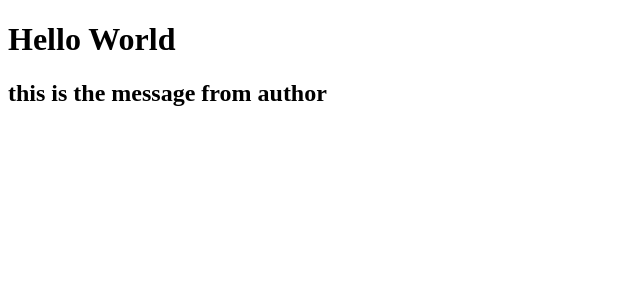
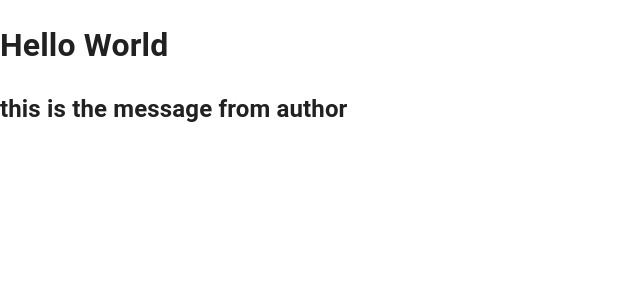
Before and after one commit to jondanny/validate-admin-frontend, a React (Create React App) app: page / in a window 1280 px wide. Shown: the top 300 px of the page, without its empty margins (0-640 px from the left). Built offline with nearby package versions, Linux system fonts and the light colour scheme.

Commit message:
added the mui with folder structure

```diff
--- a/package.json
+++ b/package.json
@@ -3,6 +3,10 @@
   "version": "0.1.0",
   "private": true,
   "dependencies": {
+    "@emotion/react": "^11.10.4",
+    "@emotion/styled": "^11.10.4",
+    "@mui/material": "^5.10.8",
+    "@mui/styled-engine-sc": "^5.10.6",
     "@testing-library/jest-dom": "^5.16.5",
     "@testing-library/react": "^13.4.0",
     "@testing-library/user-event": "^13.5.0",
@@ -16,6 +20,7 @@
     "react-dom": "^18.2.0",
     "react-router-dom": "^6.4.2",
     "react-scripts": "5.0.1",
+    "styled-components": "^5.3.6",
     "typescript": "^4.8.4",
     "web-vitals": "^2.1.4"
   },
--- a/src/App.tsx
+++ b/src/App.tsx
@@ -1,23 +1,13 @@
 import React from 'react';
-import { BrowserRouter, Routes, Route, Navigate } from 'react-router-dom';
-import { protectedRoutes } from './routes/routes'
+import { BrowserRouter } from 'react-router-dom';
+import AuthRoute from './utils/AuthRoutes';
+import AppRoute from './utils/AppRoutes';
 
 function App() {
   return (
     <BrowserRouter>
-      <Routes>
-        {
-          protectedRoutes.map(({path, element: Component}: any, index) => {
-            return (
-              <Route path={path} element={<Component />} key={index}/>
-            )
-          })
-        }
-        <Route
-          path="*"
-          element={<Navigate to="/hello-world" replace />}
-        />
-      </Routes>
+        <AuthRoute />
+        <AppRoute />
     </BrowserRouter>
   );
 }
--- a/src/Index.tsx
+++ b/src/Index.tsx
@@ -2,13 +2,19 @@ import React from 'react';
 import ReactDOM from 'react-dom/client';
 import App from './App';
 import reportWebVitals from './reportWebVitals';
+import { ThemeProvider } from '@mui/material/styles';
+import CssBaseline from '@mui/material/CssBaseline';
+import theme from './utils/theme/material-ui-theme'
 
 const root = ReactDOM.createRoot(
   document.getElementById('root') as HTMLElement
 );
 root.render(
   <React.StrictMode>
-    <App />
+    <ThemeProvider theme={theme}>
+      <CssBaseline />
+      <App />
+    </ThemeProvider>
   </React.StrictMode>
 );
 
--- /dev/null
+++ b/src/Pages/auth/Login.tsx
@@ -0,0 +1,11 @@
+import React, { FC } from 'react';
+
+
+const Login: FC = () => {
+  return (
+    <h2>Login Component</h2>
+  )
+}
+
+
+export default Login;
--- /dev/null
+++ b/src/Pages/auth/SignUp.tsx
@@ -0,0 +1,11 @@
+import React, { FC } from 'react';
+
+
+const SignUp: FC = () => {
+  return (
+    <h2>SignUp Component</h2>
+  )
+}
+
+
+export default SignUp;
--- a/src/routes/routes.tsx
+++ b/src/routes/routes.tsx
@@ -1,7 +1,8 @@
 import HelloWorld from '../Pages/HelloWorld/hello-world.page'
+import Login from '../Pages/auth/Login';
+import SignUp from '../Pages/auth/SignUp';
 
 export const protectedRoutes = [
-
   {
     path: "/hello-world",
     element: HelloWorld
@@ -10,9 +11,15 @@ export const protectedRoutes = [
     path: "/",
     element: HelloWorld
   }
-
 ]
 
-function async(arg0: () => Promise<any>) {
-  throw new Error("Function not implemented.");
-}
+export const authRoutes = [
+  {
+    path: "/auth/login",
+    element: Login
+  },
+  {
+    path: "/auth/SignUp",
+    element: SignUp
+  },
+]
--- /dev/null
+++ b/src/utils/AppRoutes.tsx
@@ -0,0 +1,18 @@
+import React, { FC } from 'react';
+import { Routes, Route } from 'react-router-dom'
+import { protectedRoutes } from '../routes/routes'
+const AppRoute: FC = () => {
+  return (
+    <Routes>
+      {
+        protectedRoutes?.map(({path, element: Component}: any, index) => {
+          return (
+            <Route path={path} element={<Component />} key={index}/>
+          )
+        })
+      }
+    </Routes>
+  )
+}
+
+export default AppRoute
--- /dev/null
+++ b/src/utils/AuthRoutes.tsx
@@ -0,0 +1,18 @@
+import React, { FC } from 'react';
+import { Routes, Route, Navigate } from 'react-router-dom'
+import { authRoutes } from '../routes/routes'
+const AuthRoute: FC = () => {
+  return (
+    <Routes>
+      {
+        authRoutes?.map(({path, element: Component}: any, index) => {
+          return (
+            <Route path={path} element={<Component />} key={index}/>
+          )
+        })
+      }
+      <Route />
+    </Routes>
+  )
+}
+export default AuthRoute
--- /dev/null
+++ b/src/utils/theme/material-ui-theme.ts
@@ -0,0 +1,20 @@
+
+import { createTheme } from '@mui/material/styles';
+import { red } from '@mui/material/colors';
+
+// A custom theme for this app
+const theme = createTheme({
+  palette: {
+    primary: {
+      main: '#556cd6',
+    },
+    secondary: {
+      main: '#19857b',
+    },
+    error: {
+      main: red.A400,
+    },
+  },
+});
+
+export default theme;
```
